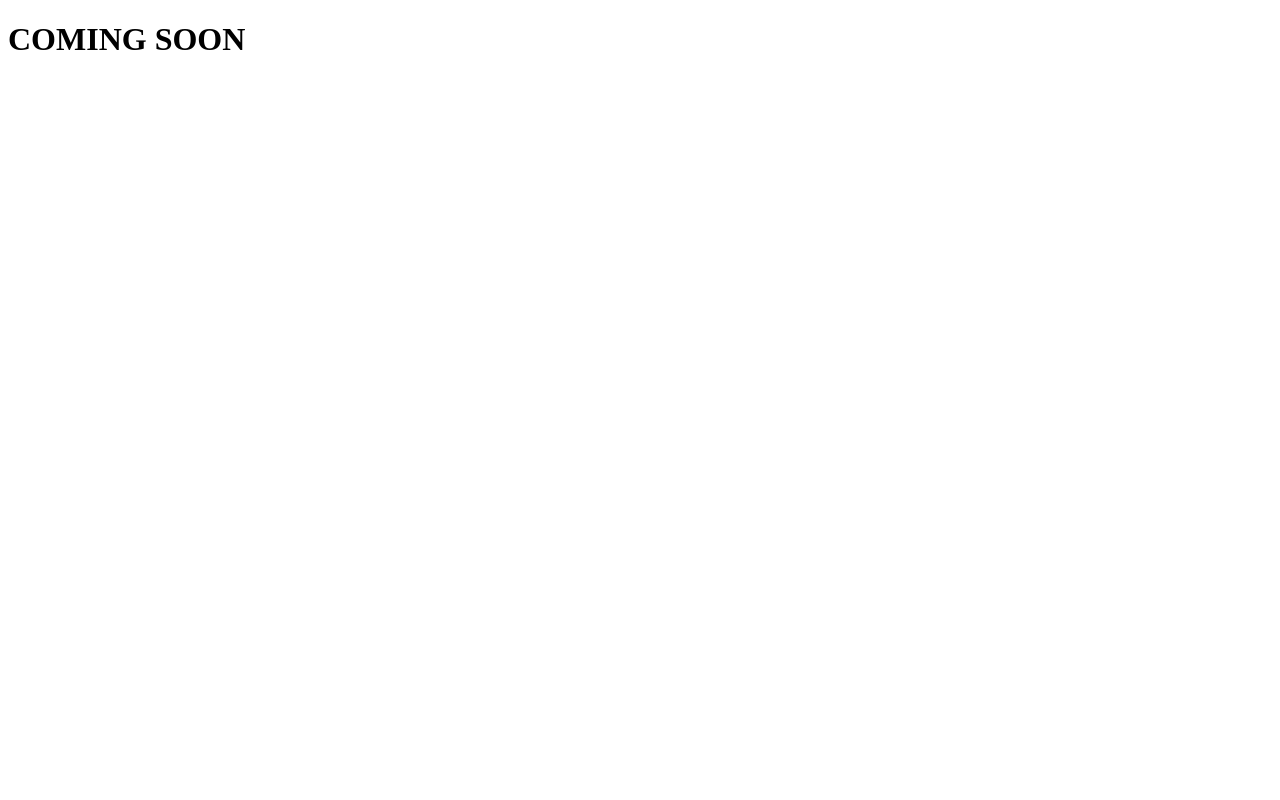
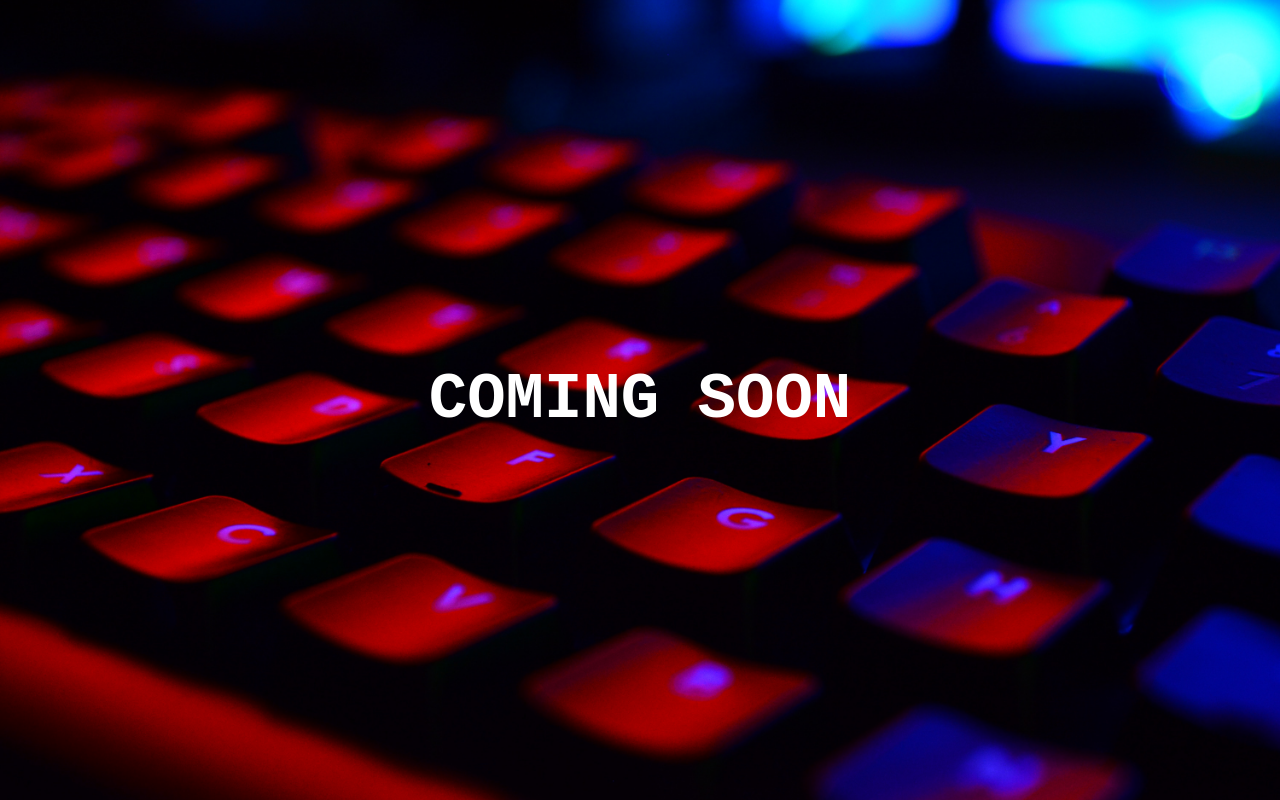
Before and after one commit to rhizo-co/rhizo-co.github.io, a plain HTML site: page index.html in a window 1280 px wide. Drawn offline with Linux system fonts and the light colour scheme.

Commit message:
Add style to index.html

```diff
--- a/index.html
+++ b/index.html
@@ -1,5 +1,30 @@
 <!DOCTYPE html>
 <html>
+<style>
+body, html {
+  height: 100%;
+  margin: 0;
+}
+
+.bgimg {
+  background-image: url('/keyboard.jpg');
+  height: 100%;
+  background-position: center;
+  background-size: cover;
+  position: relative;
+  color: white;
+  font-family: "Courier New", Courier, monospace;
+  font-size: 2em;
+}
+
+.middle {
+  position: absolute;
+  top: 50%;
+  left: 50%;
+  transform: translate(-50%, -50%);
+  text-align: center;
+}
+</style>
 <body>
 <div class="bgimg">
   <div class="middle">
```
